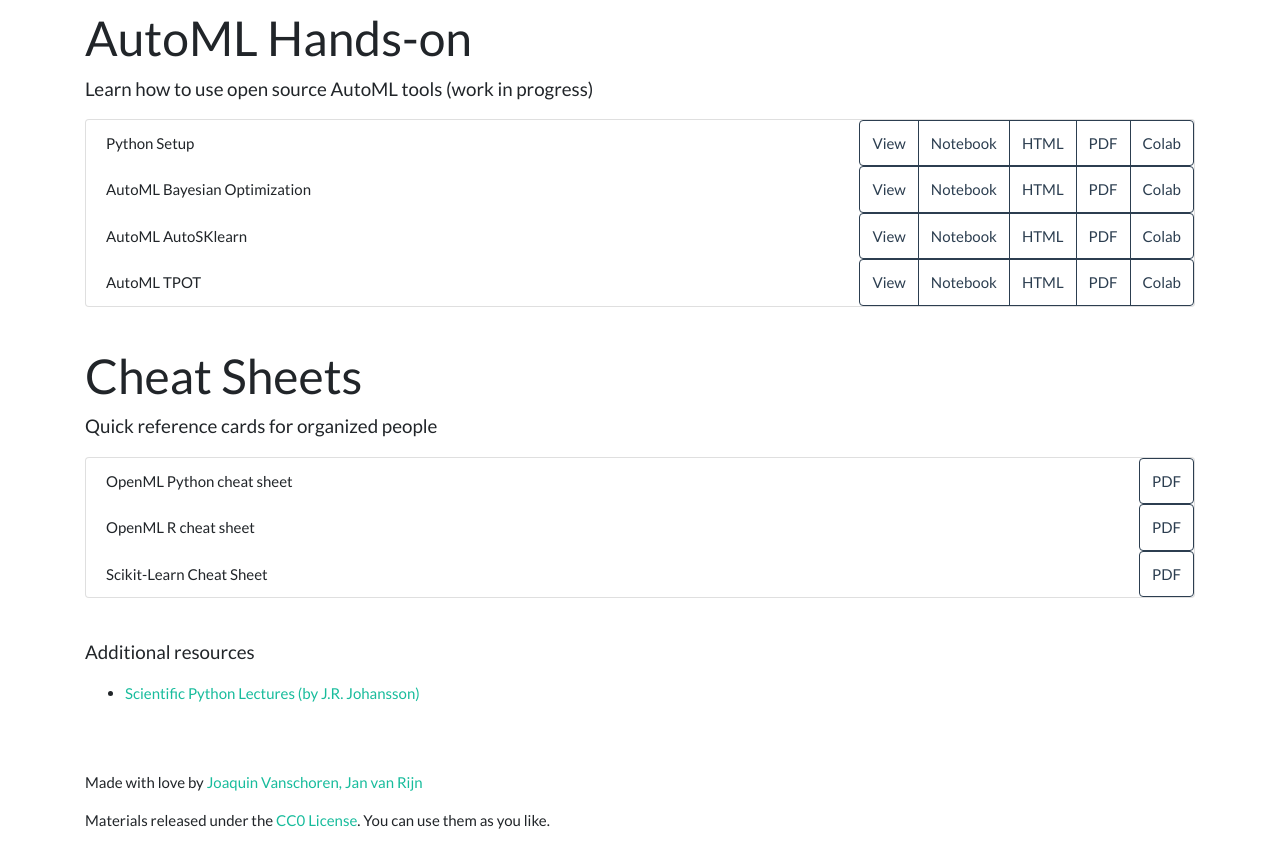
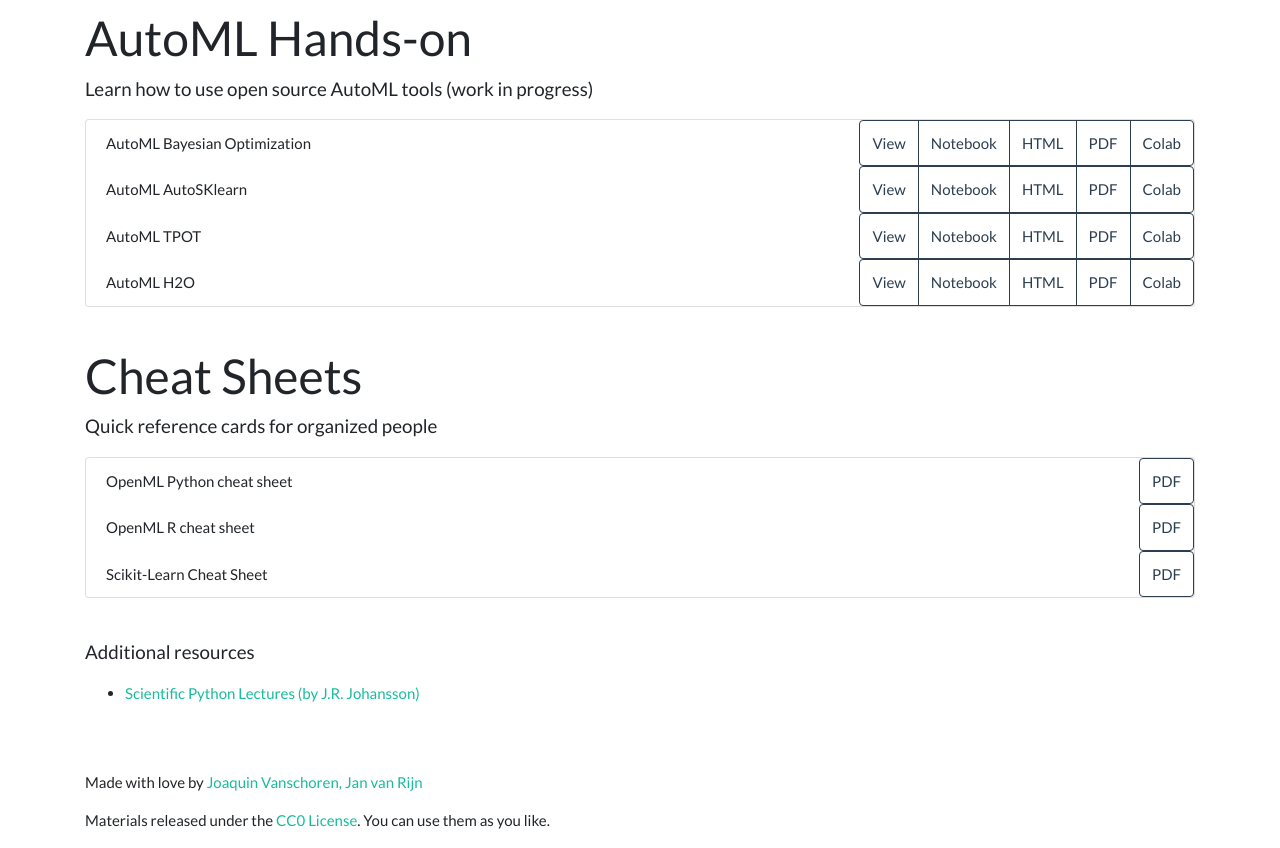
Before and after one commit to openml/openml-tutorial, a plain HTML site: page index.html in a window 1280 px wide. Shown: the part 1120-1968 px from the top of the page. Drawn offline with nearby package versions, Linux system fonts and the light colour scheme.

Commit message:
Update index.html

```diff
--- a/index.html
+++ b/index.html
@@ -70,10 +70,10 @@
     <h1 class="roomy">AutoML Hands-on</h1>
     <p class="lead">Learn how to use open source AutoML tools (work in progress)</p>
     <ul class="list-group">
-      <li class="list-group-item d-flex justify-content-between showlinks"><span>Python Setup</span><div class="colab">TODO</div></li>
-      <li class="list-group-item d-flex justify-content-between showlinks"><span>AutoML Bayesian Optimization</span><div class="colab">TODO</div></li>
-      <li class="list-group-item d-flex justify-content-between showlinks"><span>AutoML AutoSKlearn</span><div class="colab">TODO</div></li>
-      <li class="list-group-item d-flex justify-content-between showlinks"><span>AutoML TPOT</span><div class="colab">TODO</div></li>
+      <li class="list-group-item d-flex justify-content-between showlinks"><span>AutoML Bayesian Optimization</span><div class="colab">130qugZTeCsvM6kDX8GXHHyI_GZtgr220</div></li>
+      <li class="list-group-item d-flex justify-content-between showlinks"><span>AutoML AutoSKlearn</span><div class="colab">1hTQY25jpVmVZDsLAkPU7SD2aecpz9CUT</div></li>
+      <li class="list-group-item d-flex justify-content-between showlinks"><span>AutoML TPOT</span><div class="colab">1TS6UwYH9W__sEksUxkmCPvQgZ9-qOntZ</div></li>
+      <li class="list-group-item d-flex justify-content-between showlinks"><span>AutoML H2O</span><div class="colab">https://colab.research.google.com/drive/1GSnxhYqY_VSDZPgN20Wy4jr5bMmG0s7i</div></li>
     </ul>
 
 
```
